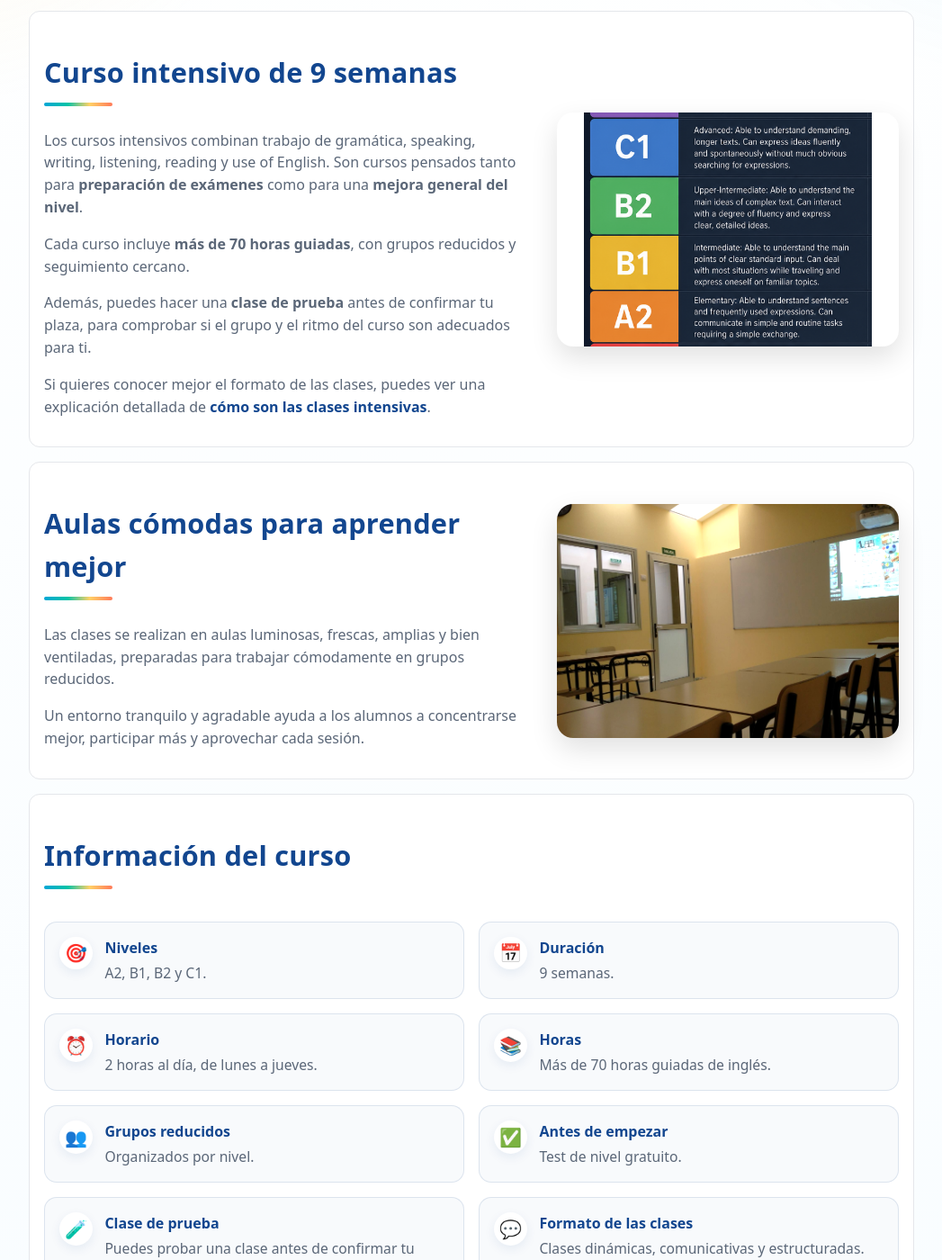
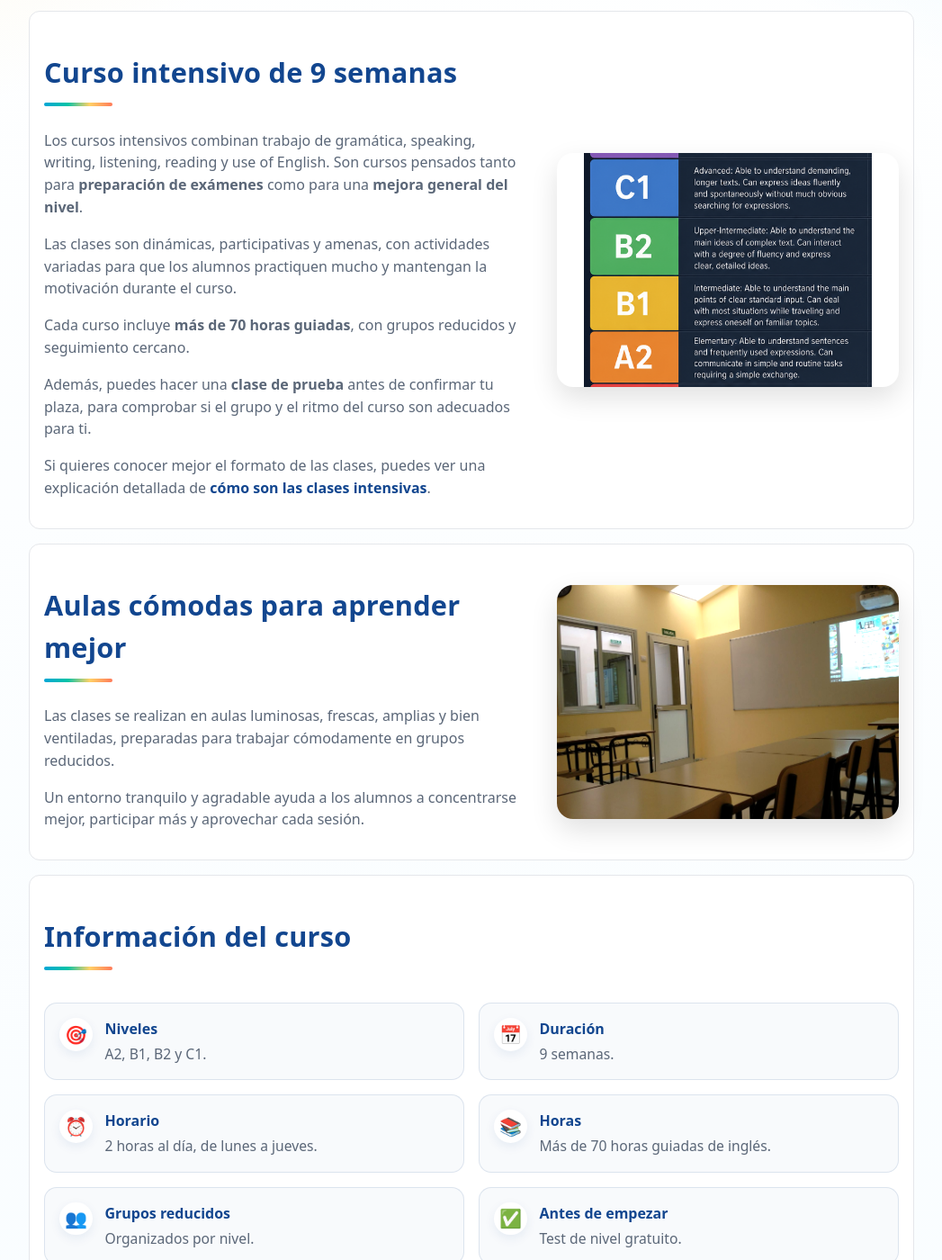
Before and after one commit to dixonbruce/englishco, a Jekyll site: the page built from intensivos.html, in a window 1280 px wide and 1400 px high, scrolled down 387 px. Shown: the whole window at 90% size, without its empty margins (116-1163 px from the left). Built offline with Jekyll 4.4.1, drawn with Linux system fonts in a browser that asks for light colours; some of the changed text lies outside the part shown.

Commit message:
Update intensivos.html

```diff
--- a/intensivos.html
+++ b/intensivos.html
@@ -16,7 +16,7 @@ section: "cursos"
     </p>
 
     <div class="hero-highlights" aria-label="Características principales">
-      <span>A2 · B1 · B2 · C1 </span>
+      <span>A2 · B1 · B2 · C1</span>
       <span>2 horas al día</span>
       <span>Lunes a jueves</span>
       <span>9 semanas</span>
@@ -32,6 +32,11 @@ section: "cursos"
       Los cursos intensivos combinan trabajo de gramática, speaking, writing,
       listening, reading y use of English. Son cursos pensados tanto para
       <strong>preparación de exámenes</strong> como para una <strong>mejora general del nivel</strong>.
+    </p>
+
+    <p>
+      Las clases son dinámicas, participativas y amenas, con actividades variadas
+      para que los alumnos practiquen mucho y mantengan la motivación durante el curso.
     </p>
 
     <p>
@@ -149,7 +154,7 @@ section: "cursos"
       <div>
         <strong>Formato de las clases</strong>
         <p>
-      Clases dinámicas, comunicativas y estructuradas.
+          Clases dinámicas, comunicativas y amenas.
           <a href="/formato-intensivos.html">Ver cómo son las clases →</a>
         </p>
       </div>
@@ -177,6 +182,7 @@ section: "cursos"
     <a href="/nivela2.html" class="more-link">Ver contenidos A2 →</a>
     <a href="/nivelb1.html" class="more-link">Ver contenidos B1 →</a>
     <a href="/nivelb2.html" class="more-link">Ver contenidos B2 →</a>
+    <a href="/nivelc1.html" class="more-link">Ver contenidos C1 →</a>
   </div>
 </section>
 
```
Lines whose indentation alone changed are shown as unchanged.
